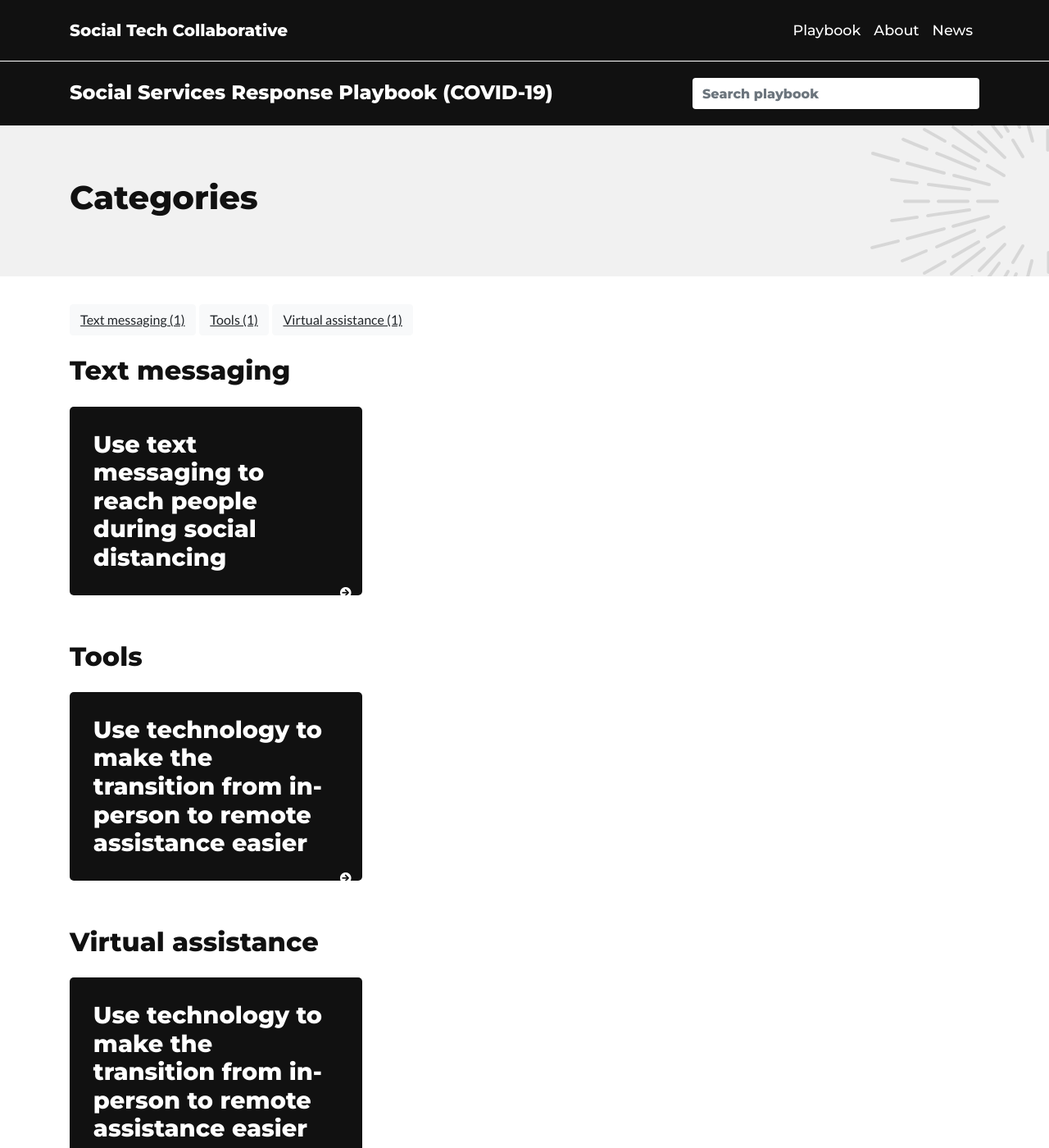
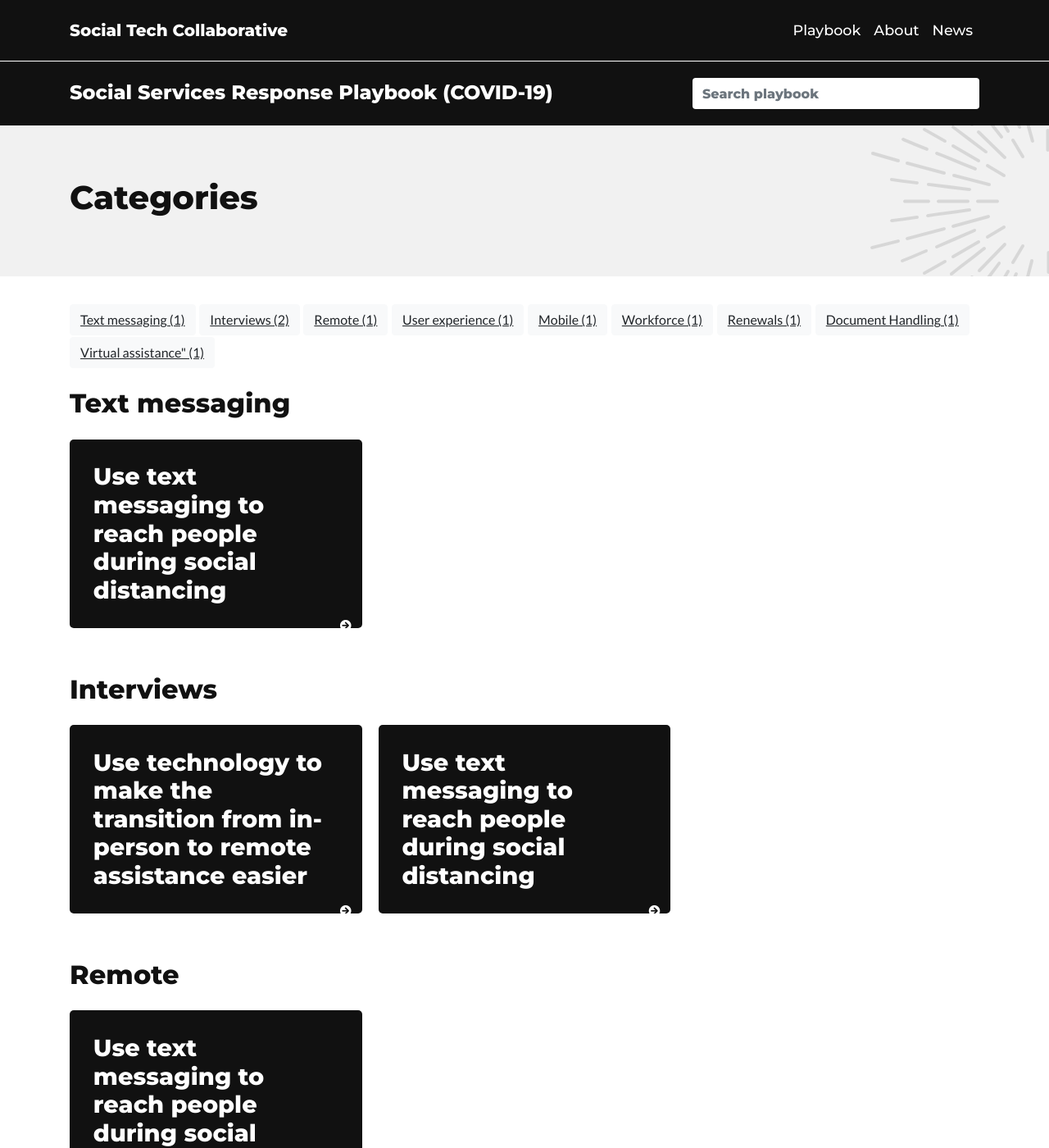
Before and after one commit to Social-Tech-Collab/socialtechcollaborative, a Jekyll site: the page built from _pages/categories.html, in a window 1280 px wide and 1400 px high. Shown: the whole window at 82% size. Built offline with Jekyll 4.4.1, drawn with Linux system fonts in a browser that asks for light colours; nearby versions of some CDN libraries; some web fonts are replaced; some of the changed text lies outside the part shown.

Commit message:
new categories

```diff
--- a/_posts/2020-04-23-play-1.md
+++ b/_posts/2020-04-23-play-1.md
@@ -1,6 +1,6 @@
 ---
 title: "Use text messaging to reach people during social distancing"
-categories: ["Text messaging"]
+categories: ["Text messaging","Interviews","Remote","User experience"]
 date: 2020-4-23
 # image: example.png
 # visit: https://github.com/socialtechus/playbook/
--- a/_posts/2020-04-23-play-2.md
+++ b/_posts/2020-04-23-play-2.md
@@ -1,6 +1,6 @@
 ---
 title: "Use technology to make the transition from in-person to remote assistance easier"
-categories: ["Tools", "Virtual assistance"]
+categories: ["Mobile","Workforce","Renewals","Document Handling",Virtual assistance","Interviews"]
 date: 2020-4-23
 # image: example.png
 # visit: https://github.com/socialtechus/playbook/
```
